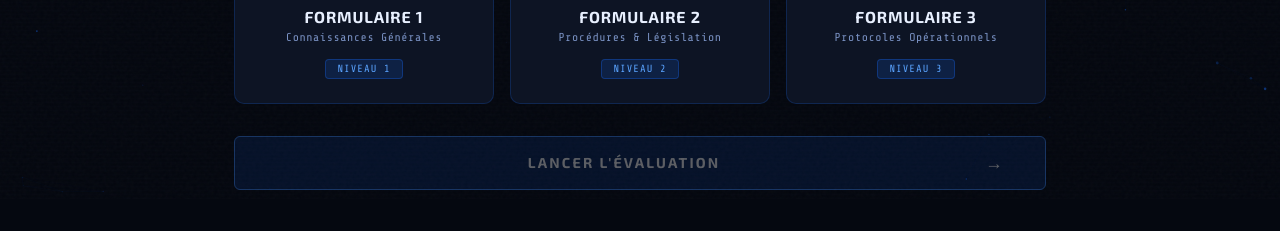
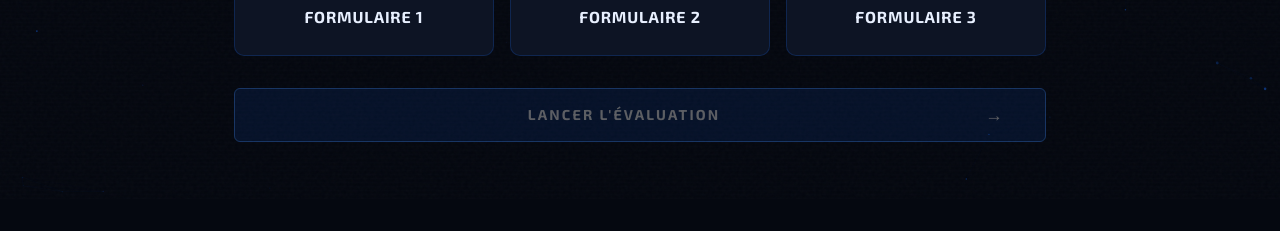
Before and after one commit to Noctyz-hub/evaluation-police, a plain HTML site: page index.html in a window 1280 px wide. Shown: the part 601-832 px from the top of the page. Drawn offline with nearby package versions, Linux system fonts and the light colour scheme.

Commit message:
Update index.html

```diff
--- a/index.html
+++ b/index.html
@@ -71,20 +71,17 @@
           <div class="form-card" data-form="1" onclick="selectForm(1)">
             <div class="form-card-icon">📋</div>
             <div class="form-card-title">Formulaire 1</div>
-            <div class="form-card-desc">Connaissances Générales</div>
-            <div class="form-card-badge">NIVEAU 1</div>
+
           </div>
           <div class="form-card" data-form="2" onclick="selectForm(2)">
             <div class="form-card-icon">⚖️</div>
             <div class="form-card-title">Formulaire 2</div>
-            <div class="form-card-desc">Procédures & Législation</div>
-            <div class="form-card-badge">NIVEAU 2</div>
+
           </div>
           <div class="form-card" data-form="3" onclick="selectForm(3)">
             <div class="form-card-icon">🚔</div>
             <div class="form-card-title">Formulaire 3</div>
-            <div class="form-card-desc">Protocoles Opérationnels</div>
-            <div class="form-card-badge">NIVEAU 3</div>
+
           </div>
         </div>
       </div>
```
